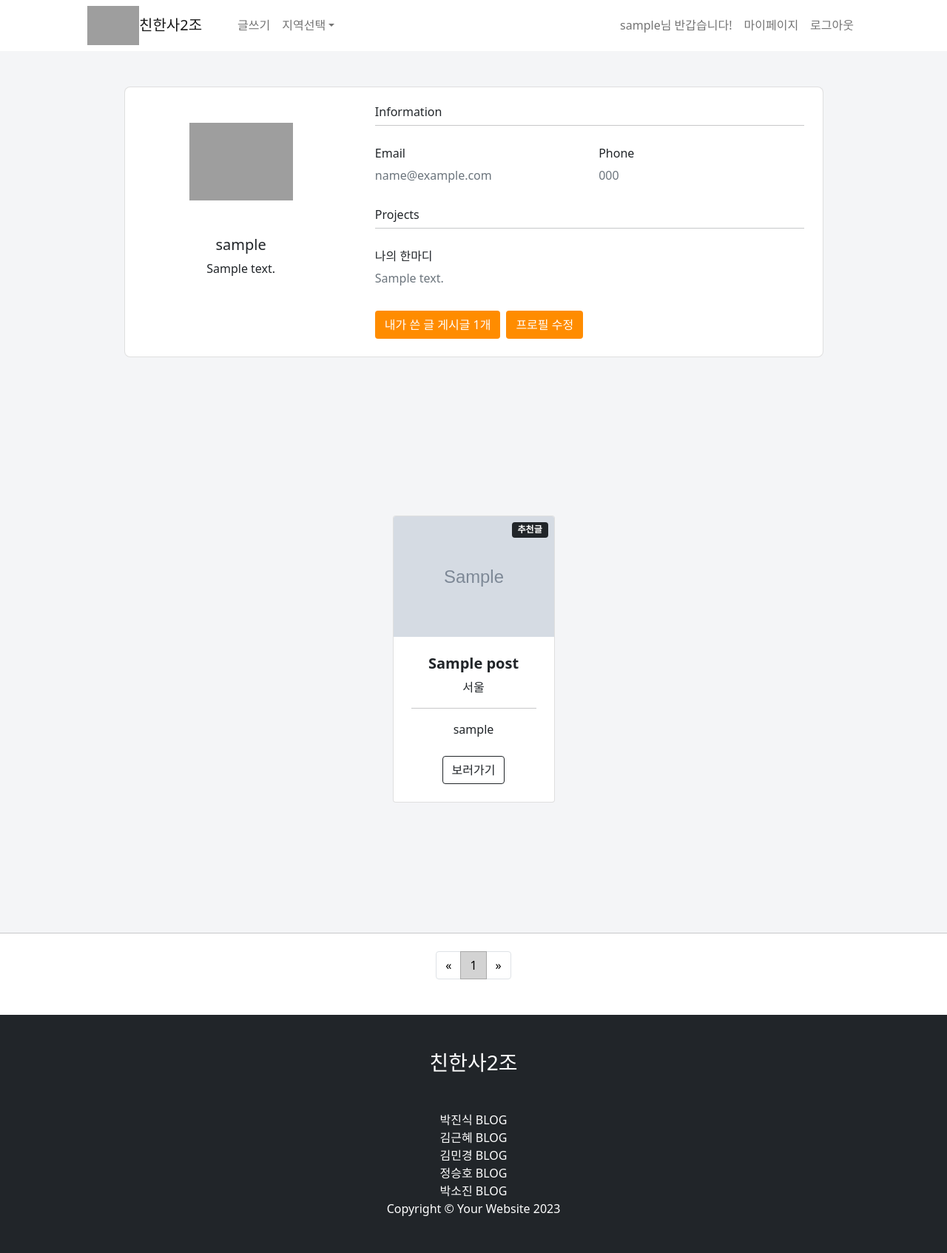
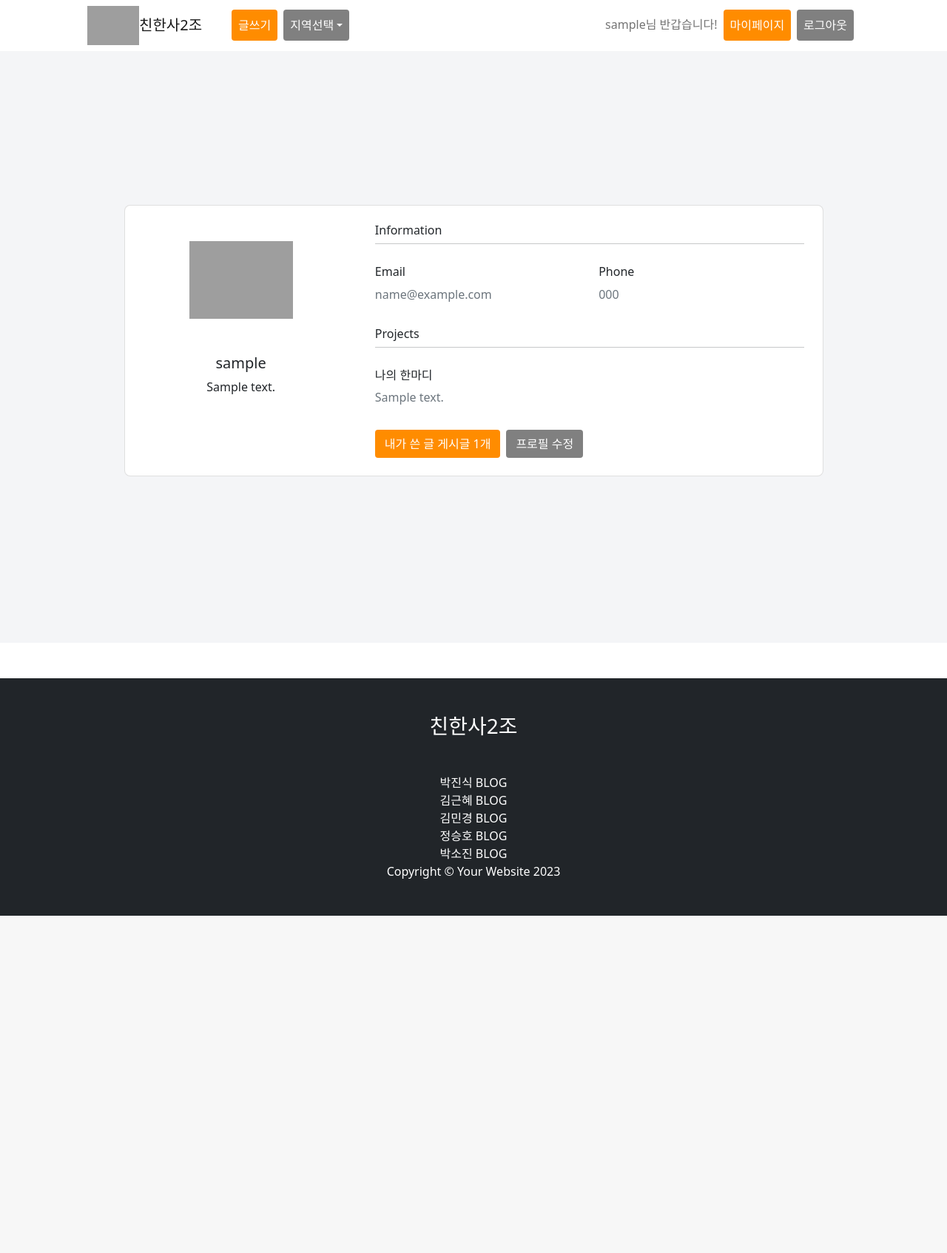
Before and after one commit to geunhye-kim/b2_friend_django, a Django app: page /profile/ in a window 1280 px wide. Shown: the whole page at 74% size. After the commit the page ends 1238 px from the top, so only its background shows below. Run offline with Django 4.2, Linux system fonts and the light colour scheme; a user stored in the database is signed in; tables that the repository leaves empty hold one stand-in row (values such as "Sample post"); grey boxes marked "Sample" are stand-in pictures; grey boxes are pictures that could not be loaded.

Commit message:
feat/ button color change2

```diff
--- a/templates/account/profile.html
+++ b/templates/account/profile.html
@@ -1,12 +1,7 @@
 {% extends 'base.html' %}
-{%load static%}
+{% block content %}
 
-{% block title %}
-    MYPAGE
-{% endblock %}
-
-{% block content %}
-<section style="background-color: #f4f5f7;"> <!--class="vh-100" 지움-->
+    <section class="vh-100" style="background-color: #f4f5f7;">
         <div class="container py-5 h-100">
             <div class="row d-flex justify-content-center align-items-center h-100">
                 <div class="col col-lg-6 mb-4 mb-lg-0">
@@ -44,10 +39,9 @@
                                             </div>
                                         </div>
                                         <div class="d-flex justify-content-start">
-                                        <a href="#!"><button type="button" class="btn me-2" style="background-color:darkorange; color:White"
-                                            onclick="card_show()" id="my-btn">내가 쓴 글 게시글 {{ mypost_count }}개</button></a>
+                                            <a href="#!"><button type="button" class="btn me-2 btn_org">내가 쓴 글 게시글 {{ mypost_count }}개</button></a>
                                             <a href="{% url 'profile_edit' %}">
-                                            <button type="button" class="btn" style="background-color:darkorange; color:White">프로필 수정</button>
+                                                <button type="button" class="btn me-2 btn_gr">프로필 수정</button>
                                             </a>
                                         </div>
                                     </div>
@@ -56,77 +50,9 @@
                         </div>
                     </div>
                 </div>
-            <div class="mycards" id="my-cards">
-                <div class="container px-4 px-lg-5 mt-5">
-                    <div class="row gx-4 gx-lg-5 row-cols-2 row-cols-md-3 row-cols-xl-4 justify-content-center">
-                        {% for post in page_obj %}
-                            <!--페이지 오브젝트에서 포스트를 불러오는 것-->
-                            <div class="col mb-5">
-                                <div class="card h-100">
-                                    <!-- 추천스티커-->
-                                    <div class="badge bg-dark text-white position-absolute" style="top: 0.5rem; right: 0.5rem">
-                                        추천글
-                                    </div>
-                                    <!-- 포스트 이미지를 가져오는 곳-->
-                                    <img class="card-img-top" src="{{ post.image.url }}" alt="..."/>
-                                    <!-- 포스팅 카드가 보여지는 곳-->
-                                    <div class="card-body p-4">
-                                        <div class="text-center">
-                                            <!-- 게시글 title-->
-                                            <h5 class="fw-bolder">{{ post.title }}</h5>
-                                            <!-- 게시글 작성자-->
-                                            <label for="" class="">{{ post.region }}</label>
-                                            <hr>
-                                            <label for="" class="">{{ post.user }}</label>
-                                        </div>
-                                    </div>
-                                    <!-- 보러가기 버튼-->
-                                    <div class="card-footer p-4 pt-0 border-top-0 bg-transparent">
-                                        <div class="text-center"><a class="btn btn-outline-dark mt-auto" href="{% url 'post' id=post.id %}">보러가기</a></div>
-                                    </div>
-                                </div>
-                            </div>
-                        {% endfor %}
-                    </div>
-                </div>
-            </div>
-
             </div>
 
         </div>
     </section>
-<!-- 페이지네이터 -->
-<nav aria-label="Pagination">
-    <hr class="my-0" />
-    <ul class="pagination justify-content-center my-4">
-        {% if page_obj.has_previous %}
-            <!-- 현재 페이지 이전의 페이지가 있는지 검토하는 함수,있다면 Ture값을 없으면 False값을 반환하여 Ture값일 경우 이전의 페이지 넘버를 보여줌-->
-        <li class="page-item"><a class="page-link" href="?page={{ page_obj.previous_page_number }}">&laquo;</a></li>
-            <!-- ?page=문은 흔히 URL 뒤에 ?뒤에 숫자가 붙는 쿼리 스트링(Query String)이라고 한다네요...-->
-        {% else %}
-        <li class="page-item disabled"><a class="page-link" href="#!">&laquo;</a></li>
-        {% endif %}
 
-        {% for num in page_obj.paginator.page_range %}
-            <!-- 전체 페이지 범위를 반복하면서 각 페이지 번호에 대한 링크를 생성하는데 사용되며 현재페이지=active활성화시킴-->
-            {% if num == page_obj.number %}
-                <!--  num은 페이지네이터에서 돌고있는 페이지 번호, page_obj.number는 현재 요청된 페이지 번호, 즉 현재 페이지를 나타냄 -->
-            <li class="page-item active" aria-current="page"><a class="page-link" href="#!">{{ num }}</a></li>
-            {% else %}
-                {% if num > page_obj.number|add:'-2' and num < page_obj.number|add:'2' %}
-                    <!-- 페이지 기준 -2개의 페이지와 +2개의 페이지 리스트를 보여주기 위함 -->
-                <li class="page-item"><a class="page-link" href="?page={{ num }}">{{ num }}</a></li>
-                {% endif %}
-            {% endif %}
-        {% endfor %}
-
-        {% if page_obj.has_next %}
-            <!-- 다음 페이지가 있다면 >>버튼을 눌렀을때 다음페이지가 나타남-->
-        <li class="page-item"><a class="page-link" href="?page={{ page_obj.next_page_number }}">&raquo;</a></li>
-        {% else %}
-        <li class="page-item disabled"><a class="page-link" href="#!">&raquo;</a></li>
-        {% endif %}
-    </ul>
-</nav>
-<script src="{% static 'js/scripts.js' %}"></script>
 {% endblock %}
--- a/templates/account/profile_edit.html
+++ b/templates/account/profile_edit.html
@@ -11,7 +11,7 @@
     {{ form.email }}
     <label for="{{ form.content.id_for_label }}">내용:</label>
     {{ form.content }}
-    <button type="submit" class="btn me-2" style="background-color:darkorange; color:White; margin-top: 10px;">저장</button>
+    <button type="submit" class="btn me-2 btn_org" style="margin-top: 10px;">저장</button>
   </div>
 </form>
 {% endblock %}
--- a/templates/base.html
+++ b/templates/base.html
@@ -48,6 +48,17 @@
             background-color: tomato;
 
         }
+
+        .btn_org {
+            background-color: darkorange !important;
+            color: white !important;
+        }
+
+        .btn_gr {
+            background-color: gray !important;
+            color: white !important;
+        }
+
         .mycards {
 
         width: 100%;
@@ -144,9 +155,9 @@
                 class="navbar-toggler-icon"></span></button>
         <div class="collapse navbar-collapse" id="navbarSupportedContent">
             <ul class="navbar-nav me-auto mb-2 mb-lg-0 ms-lg-4">
-                <li class="nav-item"><a class="nav-link" href="/post/create/">글쓰기</a></li>
+                <li class="nav-item"><a class="nav-link btn me-2 btn_org" href="/post/create/">글쓰기</a></li>
                 <li class="nav-item dropdown">
-                    <a class="nav-link dropdown-toggle" id="navbarDropdown" href="#" role="button"
+                    <a class="nav-link dropdown-toggle btn me-2 btn_gr" id="navbarDropdown" href="#" role="button"
                        data-bs-toggle="dropdown" aria-expanded="false">지역선택</a>
                     <ul class="dropdown-menu" aria-labelledby="navbarDropdown">
                         <li><a class="dropdown-item" href="/">모든 지역</a></li>
@@ -166,10 +177,10 @@
                 {% if not user.is_authenticated %}
                 <ul class="navbar-nav mr-auto">
                     <li class="nav-item active">
-                        <a class="nav-link" href="{% url 'login'%}"> 로그인 <span class="sr-only"></span></a>
+                        <a class="nav-link btn me-2 btn_org" href="{% url 'login'%}"> 로그인 <span class="sr-only"></span></a>
                     </li>
                     <li class="nav-item active">
-                        <a class="nav-link" href="{% url 'signup'%}"> 회원가입 <span class="sr-only"></span></a>
+                        <a class="nav-link btn me-2 btn_gr" href="{% url 'signup'%}"> 회원가입 <span class="sr-only"></span></a>
                     </li>
                 </ul>
                 {% else %}
@@ -180,9 +191,9 @@
                        </span>
                     </li>
                     <li class="nav-item active">
-                        <a class="nav-link" href="{% url 'profile' %}"> 마이페이지 </a>
+                        <a class="nav-link btn me-2 btn_org" href="{% url 'profile' %}"> 마이페이지 </a>
                     <li class="nav-item active">
-                        <a class="nav-link" href="/logout"> 로그아웃 </a>
+                        <a class="nav-link btn me-2 btn_gr" style="color:white" href="/logout"> 로그아웃 </a>
                 </li>
                 </ul>
                 {% endif %}
--- a/templates/post/create.html
+++ b/templates/post/create.html
@@ -40,8 +40,8 @@
                         </div>
                     {% endif %}
                     <div style="float: right">
-                    <button type="submit" class="btn me-2" style="background-color:darkorange; color:White">등록하기</button>
-                    <a href="/" class="btn btn-secondary">취소하기</a>
+                    <button type="submit" class="btn me-2 btn_org">등록하기</button>
+                    <a href="/" class="btn me-2 btn_gr">취소하기</a>
                 </div>
             </form>
         </div>
--- a/templates/post/feed.html
+++ b/templates/post/feed.html
@@ -38,7 +38,7 @@
                             </div>
                             <!-- 보러가기 버튼-->
                             <div class="card-footer p-4 pt-0 border-top-0 bg-transparent">
-                                <div class="text-center"><a class="btn btn-outline-dark mt-auto" href="{% url 'post' id=post.id %}">보러가기</a></div>
+                                <div class="text-center"><a class="btn me-2 btn_org" href="{% url 'post' id=post.id %}">보러가기</a></div>
                             </div>
                         </div>
                     </div>
--- a/templates/post/update.html
+++ b/templates/post/update.html
@@ -34,8 +34,8 @@
                         </div>
                     {% endif %}
                     <div style="float: right">
-                    <button type="submit" class="btn btn-primary">등록하기</button>
-                    <a href="/" class="btn btn-secondary">취소하기</a>
+                    <button type="submit" class="btn me-2 btn_org">등록하기</button>
+                    <a href="/" class="btn me-2 btn_gr">취소하기</a>
                 </div>
             </form>
         </div>
--- a/templates/user/login.html
+++ b/templates/user/login.html
@@ -37,8 +37,8 @@
                                     </div>
                                 {% endif %}
                                 <div style="float: right">
-                                    <button type="submit" class="btn me-2" style="background-color:darkorange; color:White">로그인</button>
-                                    <a href="{% url 'signup' %}" class="btn btn-secondary">회원가입 페이지로</a>
+                                    <button type="submit" class="btn me-2 btn_org">로그인</button>
+                                    <a href="{% url 'signup' %}" class="btn me-2 btn_gr">회원가입 페이지로</a>
                                 </div>
                             </form>
                         </form>
--- a/templates/user/signup.html
+++ b/templates/user/signup.html
@@ -68,8 +68,8 @@
                                 {% endif %}
                                 <br>
                                 <div style="float: right">
-                                    <button type="submit" class="btn me-2" style="background-color:darkorange; color:White">회원가입</button>
-                                    <a href="{% url 'login' %}" class="btn btn-secondary">로그인 페이지로</a>
+                                    <button type="submit" class="btn me-2 btn_org">회원가입</button>
+                                    <a href="{% url 'login' %}" class="btn me-2 btn_gr">로그인 페이지로</a>
                                 </div>
                             </form>
                         </form>
```
Also changed, not shown: templates/post/detail.html (+13 -13 lines). Lines whose indentation alone changed are shown as unchanged.
